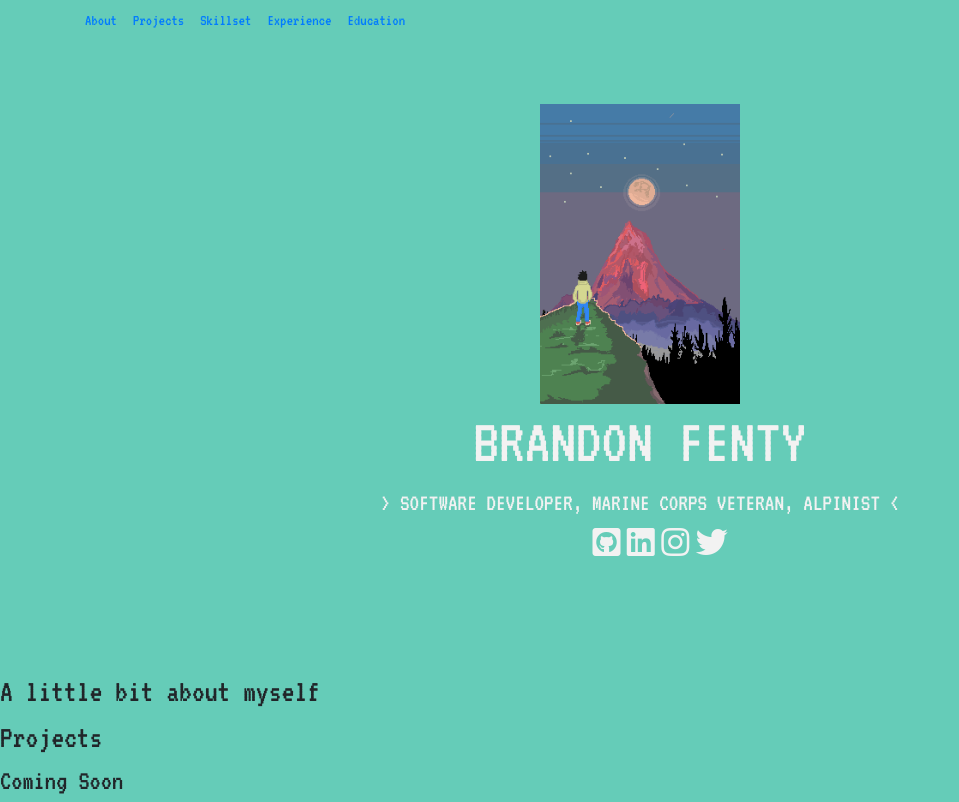
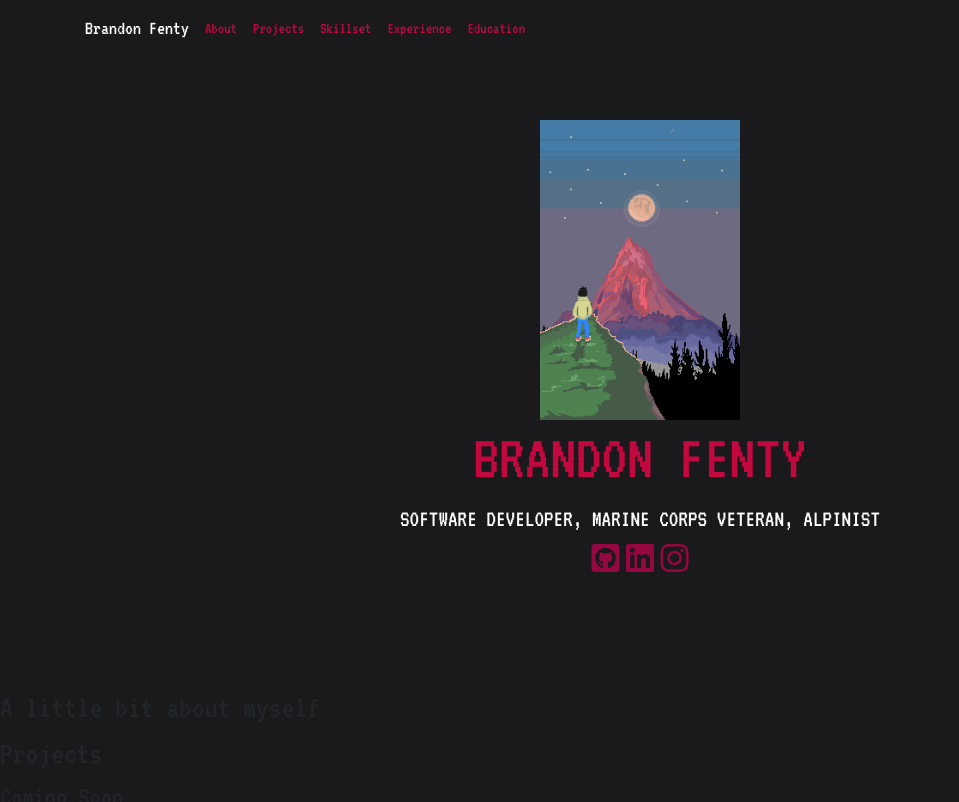
Before and after one commit to brandon-fenty/portfolio, a plain HTML site: page public/index.html in a window 1280 px wide. Shown: the top 802 px of the page, without its empty margins (0-959 px from the left). Drawn offline with nearby package versions, Linux system fonts and the light colour scheme.

Commit message:
changed color palette

```diff
--- a/public/index.html
+++ b/public/index.html
@@ -4,6 +4,8 @@
     <meta charset="UTF-8">
     <meta name="viewport" content="width=device-width, initial-scale=1.0">
     <meta http-equiv="X-UA-Compatible" content="ie=edge">
+    <!-- reset css -->
+    <link rel="stylesheet" type="text/css" href="styles/reset.css" />
     <!-- bootstrap css library -->
     <link href="https://stackpath.bootstrapcdn.com/bootstrap/4.1.1/css/bootstrap.min.css" rel="stylesheet" integrity="sha384-WskhaSGFgHYWDcbwN70/dfYBj47jz9qbsMId/iRN3ewGhXQFZCSftd1LZCfmhktB" crossorigin="anonymous">
     <!-- custom css styles -->
@@ -17,24 +19,25 @@
     <title>Brandon Fenty</title>
 </head>
 
-<body class="bg-color-light-green">
-    <nav class="site-header navbar navbar-expand-lg navbar-dark bg-color-light-green sticky-top">
+<body class="bg-color-dark">
+    <nav class="site-header navbar navbar-expand-lg navbar-dark  sticky-top bg-color-dark">
         <div class="container">
+            <a class="navbar-brand" href="#"><span class="color-white">Brandon Fenty</span></a>
             <button class="navbar-toggler" type="button" data-toggle="collapse" data-target="#navbar-content" aria-controls="navbar-content" aria-expanded="false">
                 <span class="navbar-toggler-icon  color-white"></span>
             </button>
             <div class="collapse navbar-collapse" id="navbar-content">
-                <a class="nav-item color-grey" href="#about">About</a>
-                <a class="nav-item color-grey" href="#projects">Projects</a>
-                <a class="nav-item color-grey" href="#skillset">Skillset</a>
-                <a class="nav-item color-grey" href="#experience">Experience</a>
-                <a class="nav-item color-grey" href="#education">Education</a>
+                <a class="nav-item color-pink" href="#about">About</a>
+                <a class="nav-item color-pink" href="#projects">Projects</a>
+                <a class="nav-item color-pink" href="#skillset">Skillset</a>
+                <a class="nav-item color-pink" href="#experience">Experience</a>
+                <a class="nav-item color-pink" href="#education">Education</a>
             </div>
         </div>
     </nav>
 
     <main>
-        <section id="landing" class="jumbotron bg-color-light-green">
+        <section id="landing" class="jumbotron bg-color-dark">
             <div class="container">
                 <div class="row">
                     <div class="col">
@@ -43,11 +46,11 @@
                 </div>
                 <div class="row">
                     <div class="col">
-                        <h1 class="color-white align-center">
+                        <h1 class="color-pink align-center">
                             BRANDON FENTY
                         </h1>
                         <h4 class="color-white align-center">
-                            > SOFTWARE DEVELOPER, MARINE CORPS VETERAN, ALPINIST &lt;
+                            SOFTWARE DEVELOPER, MARINE CORPS VETERAN, ALPINIST
                         </h4>
                     </div>
                 </div>
@@ -55,17 +58,17 @@
                     <div class="col">
                         <ul class="social">
                             <li>
-                                <a href="http://www.github.com/brandon-fenty" target="_blank"><i class="fab fa-github-square fa-2x color-white"></i></a>
+                                <a href="http://www.github.com/brandon-fenty" target="_blank"><i class="fab fa-github-square fa-2x color-magenta"></i></a>
                             </li>
                             <li>
-                                <a href="http://www.linkedin.com/in/brandon-fenty" target="_blank"><i class="fab fa-linkedin fa-2x color-white"></i></a>
+                                <a href="http://www.linkedin.com/in/brandon-fenty" target="_blank"><i class="fab fa-linkedin fa-2x color-magenta"></i></a>
                             </li>
                             <li>
-                                <a href="https://www.instagram.com/yutani_nw/" target="_blank"><i class="fab fa-instagram fa-2x color-white"></i></a>
+                                <a href="https://www.instagram.com/yutani_nw/" target="_blank"><i class="fab fa-instagram fa-2x color-magenta"></i></a>
                             </li>
-                            <li>
+                            <!-- <li>
                                 <a href="https://www.instagram.com/yutani_nw/" target="_blank"><i class="fab fa-twitter fa-2x color-white"></i></a>
-                            </li>
+                            </li> -->
                         </ul>
                     </div>
                 </div>
--- a/public/styles/base.css
+++ b/public/styles/base.css
@@ -1,26 +1,36 @@
 /* Colors */
 
-.color-dark { color: #182628; }
+.color-dark { color: #1a1a1d; }
 
-.color-light-green { color: #65CCB8; }
+.color-grey { color: #4e3e50; }
 
-.color-med-green { color: #57BA98; }
+.color-red { color: #6f2232; }
 
-.color-green { color: #3B945E; }
+.color-magenta { color: #950740; }
 
-.color-white { color: #F2F2F2; }
+.color-pink { color: #c3073f; }
 
-.bg-color-dark { background-color: #182628; }
+.color-white { color: #ffffff; }
 
-.bg-color-light-green { background-color: #65CCB8; }
+.bg-color-dark { background-color: #1a1a1d; }
 
-.bg-color-med-green { background-color: #57BA98; }
+.bg-color-grey { background-color: #4e3e50; }
 
-.bg-color-green { background-color: #3B945E; }
+.bg-color-red { background-color: #6f2232; }
 
-.bg-color-white { background-color: #F2F2F2; }
+.bg-color-magenta { background-color: #950740; }
+
+.bg-color-pink { background-color: #c3073f; }
 
 /* Main Styling */
+
+body {
+    font-family: 'VT323', monospace;
+}
+
+a {
+    text-decoration: none;
+}
 
 .align-center {
     text-align: center;
@@ -32,10 +42,6 @@
     margin-right: auto;
 }
 
-body {
-    font-family: 'VT323', monospace;
-}
-
 .bg-image {
     background-image: url('../images/baker-sea-clouds-reg.jpg');
     background-position: center;
--- /dev/null
+++ b/public/styles/reset.css
@@ -0,0 +1,48 @@
+/* http://meyerweb.com/eric/tools/css/reset/
+   v2.0 | 20110126
+   License: none (public domain)
+*/
+
+html, body, div, span, applet, object, iframe,
+h1, h2, h3, h4, h5, h6, p, blockquote, pre,
+a, abbr, acronym, address, big, cite, code,
+del, dfn, em, img, ins, kbd, q, s, samp,
+small, strike, strong, sub, sup, tt, var,
+b, u, i, center,
+dl, dt, dd, ol, ul, li,
+fieldset, form, label, legend,
+table, caption, tbody, tfoot, thead, tr, th, td,
+article, aside, canvas, details, embed,
+figure, figcaption, footer, header, hgroup,
+menu, nav, output, ruby, section, summary,
+time, mark, audio, video {
+	margin: 0;
+	padding: 0;
+	border: 0;
+	font-size: 100%;
+	font: inherit;
+	vertical-align: baseline;
+}
+/* HTML5 display-role reset for older browsers */
+article, aside, details, figcaption, figure,
+footer, header, hgroup, menu, nav, section {
+	display: block;
+}
+body {
+	line-height: 1;
+}
+ol, ul {
+	list-style: none;
+}
+blockquote, q {
+	quotes: none;
+}
+blockquote:before, blockquote:after,
+q:before, q:after {
+	content: '';
+	content: none;
+}
+table {
+	border-collapse: collapse;
+	border-spacing: 0;
+}
```
